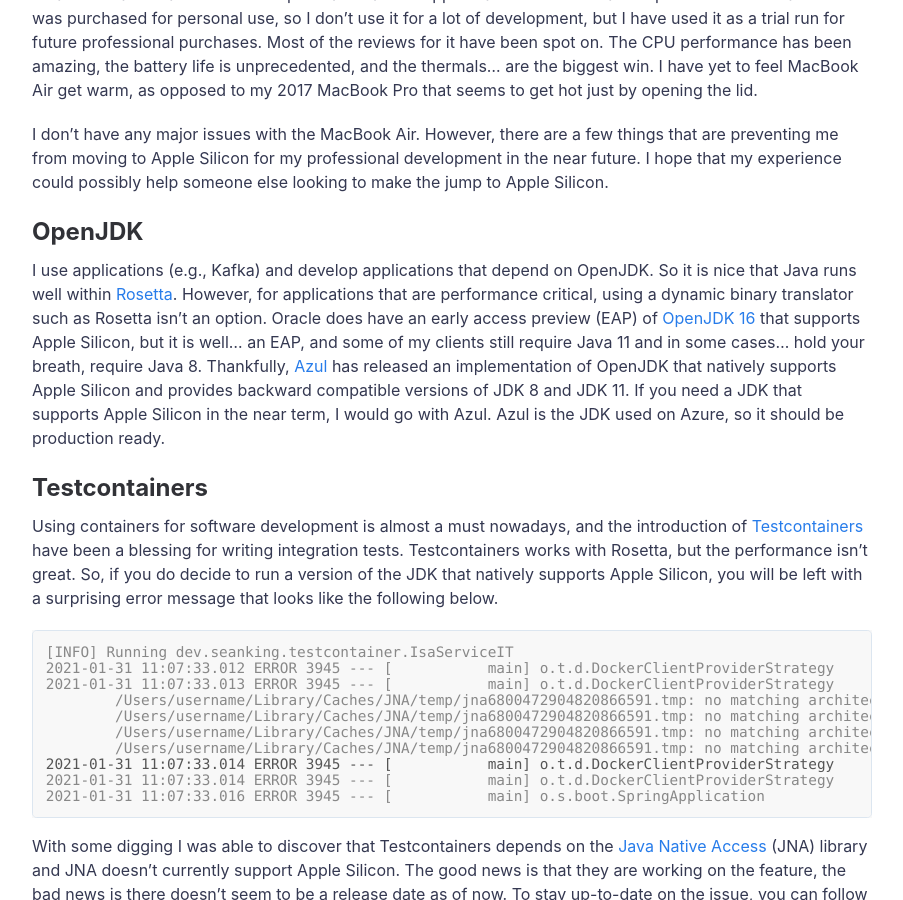
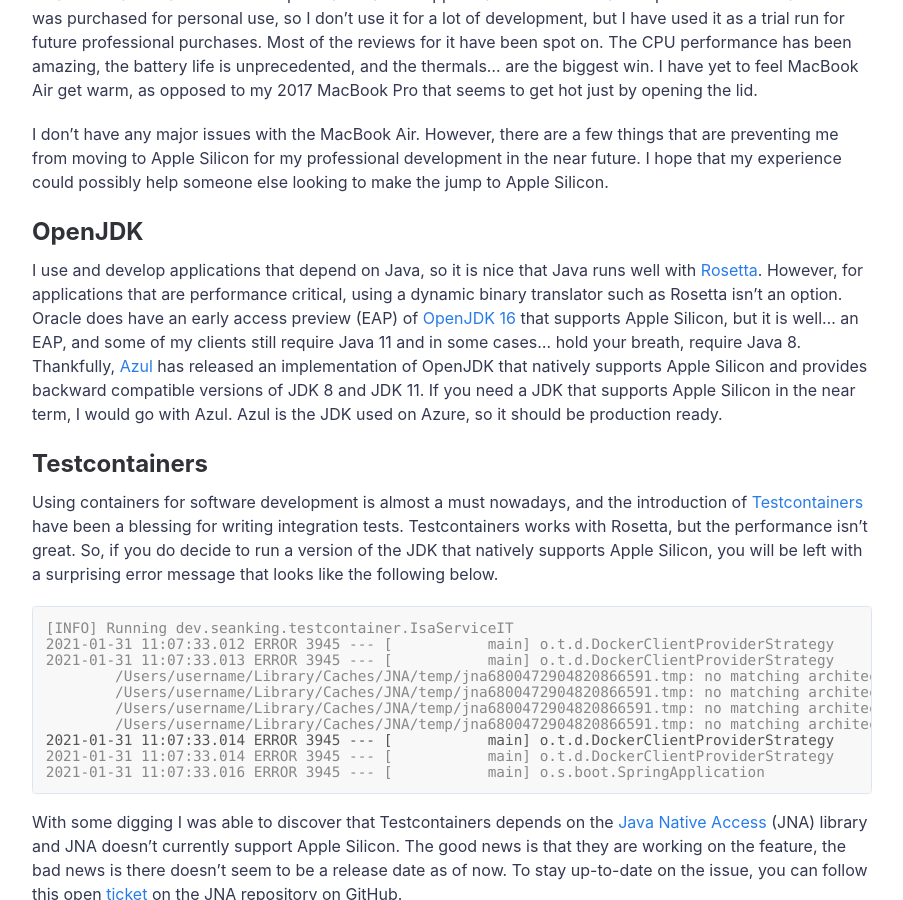
Before and after one commit to seanking/seanking.github.io, a Jekyll site: the page built from _posts/2021-01-31-Apple-Silicon.md, in a window 1280 px wide and 900 px high, scrolled down 730 px. Shown: the whole window, without its empty margins (188-1091 px from the left). Built offline with Jekyll 4.4.1, drawn with Linux system fonts in a browser that asks for light colours; our own code applies the rules of GitHub Pages for plain Markdown files.

Commit message:
Simplify OpenJDK Section

```diff
--- a/_posts/2021-01-31-Apple-Silicon.md
+++ b/_posts/2021-01-31-Apple-Silicon.md
@@ -7,7 +7,7 @@
 
 ## OpenJDK
 
-I use applications (e.g., Kafka) and develop applications that depend on OpenJDK. So it is nice that Java runs well within [Rosetta](https://developer.apple.com/documentation/apple_silicon/about_the_rosetta_translation_environment). However, for applications that are performance critical, using a dynamic binary translator such as Rosetta isn't an option. Oracle does have an early access preview (EAP) of [OpenJDK 16](https://github.com/microsoft/openjdk-aarch64/releases/tag/16-ea%2B10-macos) that supports Apple Silicon, but it is well... an EAP, and some of my clients still require Java 11 and in some cases... hold your breath, require Java 8. Thankfully, [Azul](https://www.azul.com/downloads/zulu-community/?package=jdk) has released an implementation of OpenJDK that natively supports Apple Silicon and provides backward compatible versions of JDK 8 and JDK 11. If you need a JDK that supports Apple Silicon in the near term, I would go with Azul. Azul is the JDK used on Azure, so it should be production ready.
+I use and develop applications that depend on Java, so it is nice that Java runs well with [Rosetta](https://developer.apple.com/documentation/apple_silicon/about_the_rosetta_translation_environment). However, for applications that are performance critical, using a dynamic binary translator such as Rosetta isn't an option. Oracle does have an early access preview (EAP) of [OpenJDK 16](https://github.com/microsoft/openjdk-aarch64/releases/tag/16-ea%2B10-macos) that supports Apple Silicon, but it is well... an EAP, and some of my clients still require Java 11 and in some cases... hold your breath, require Java 8. Thankfully, [Azul](https://www.azul.com/downloads/zulu-community/?package=jdk) has released an implementation of OpenJDK that natively supports Apple Silicon and provides backward compatible versions of JDK 8 and JDK 11. If you need a JDK that supports Apple Silicon in the near term, I would go with Azul. Azul is the JDK used on Azure, so it should be production ready.
 
 ## Testcontainers
 
```
